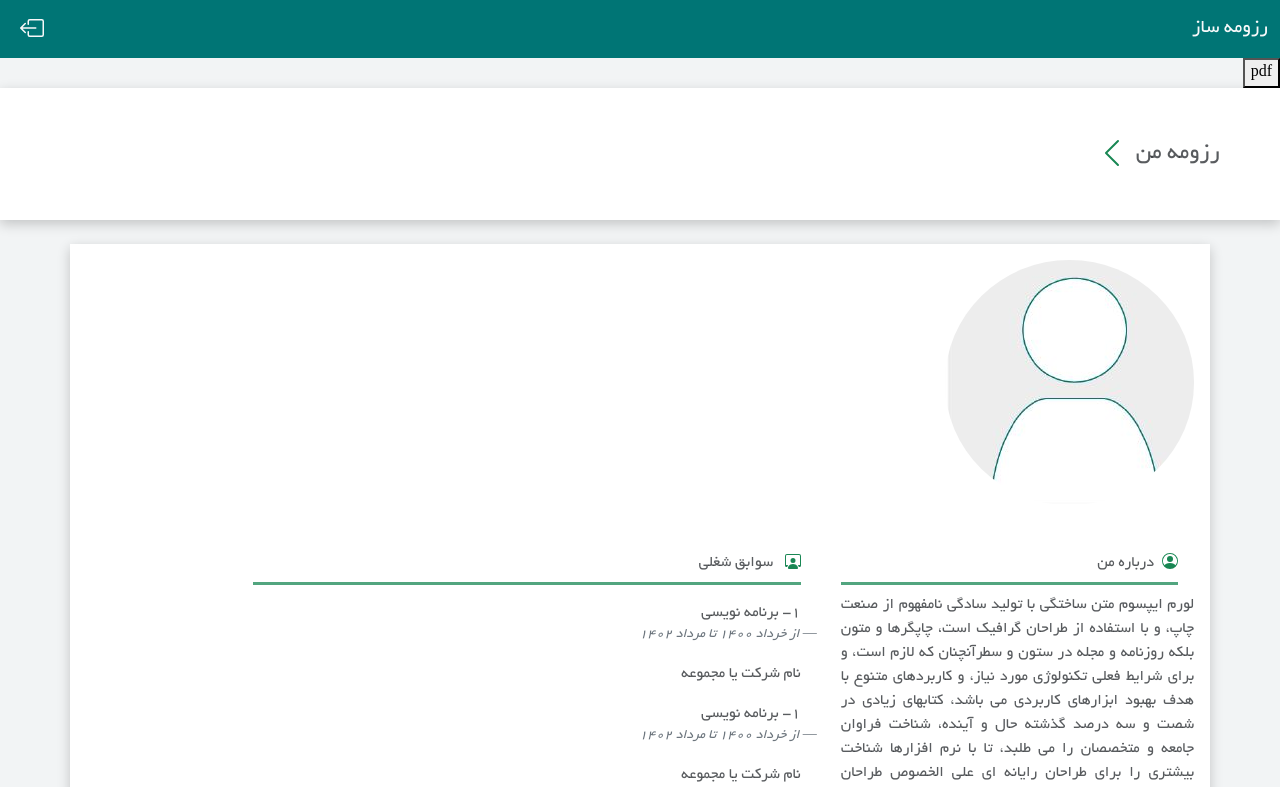
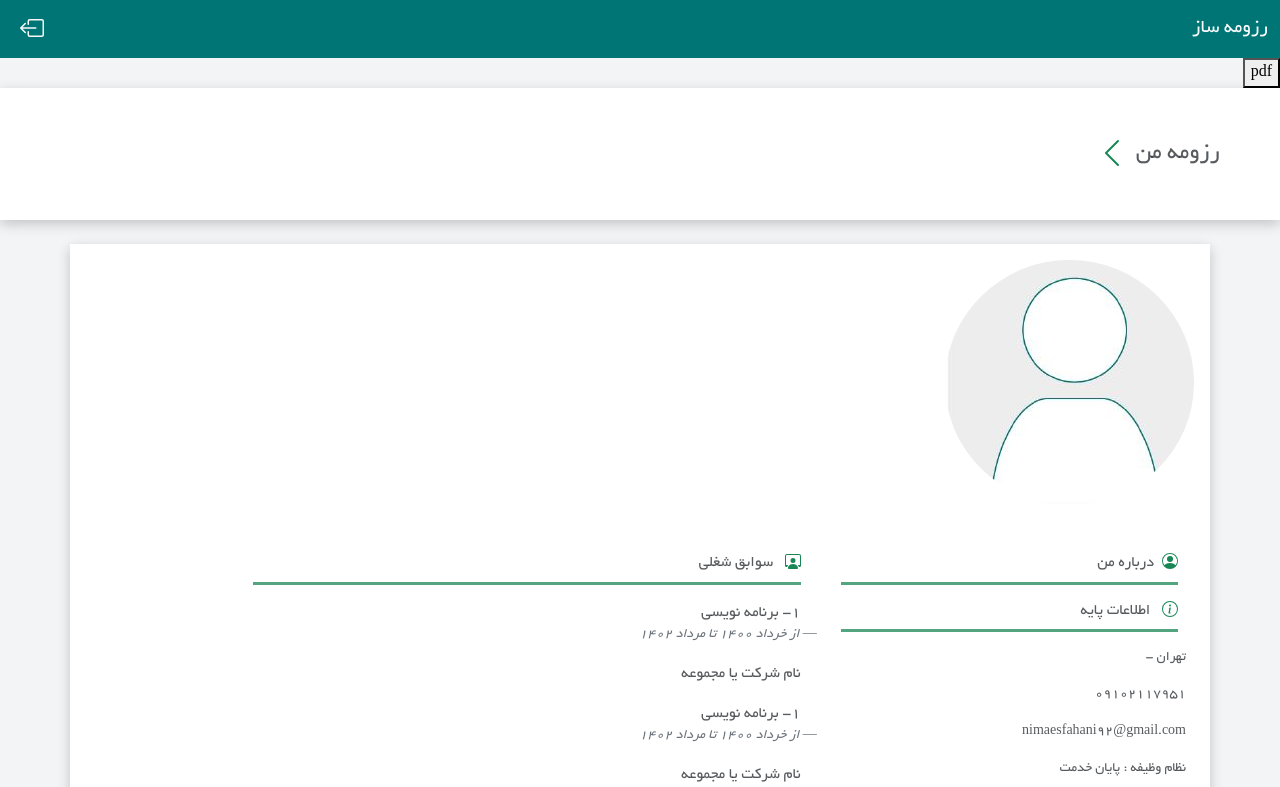
Before and after one commit to nimaessi/Resume, a React (Vite) app: page /resume/generatepdf in a window 1280 px wide. Shown: the top 787 px of the page. Built offline with nearby package versions, Linux system fonts and the light colour scheme; what react-to-pdf would draw is missing.

Commit message:
work on pdf generator 🚧

```diff
--- a/src/components/resume/pdf/AboutPDF.jsx
+++ b/src/components/resume/pdf/AboutPDF.jsx
@@ -1,14 +1,16 @@
 import * as Icon from "react-bootstrap-icons";
+import { useSelector } from "react-redux";
+import { selectInformation } from "../../../features/information/informationSlice";
 
 const AboutPDF = () => {
+
+  const info = useSelector(selectInformation);
   return (
     <>
         <h6 className = "pb-2 text-muted ms-3 border-3 border-bottom border-success border-opacity-75">
             <Icon.PersonCircle className = "text-success me-2" />درباره من
         </h6>
-        <p className = "text-muted lh-base justify-text">
-            لورم ایپسوم متن ساختگی با تولید سادگی نامفهوم از صنعت چاپ، و با استفاده از طراحان گرافیک است، چاپگرها و متون بلکه روزنامه و مجله در ستون و سطرآنچنان که لازم است، و برای شرایط فعلی تکنولوژی مورد نیاز، و کاربردهای متنوع با هدف بهبود ابزارهای کاربردی می باشد، کتابهای زیادی در شصت و سه درصد گذشته حال و آینده، شناخت فراوان جامعه و متخصصان را می طلبد، تا با نرم افزارها شناخت بیشتری را برای طراحان رایانه ای علی الخصوص طراحان خلاقیه قرار گیرد.
-        </p>
+        <p className = "text-muted lh-base justify-text">{info.additionalInformation}</p>
     </>
   )
 }
--- a/src/components/resume/pdf/BasicInfoPDF.jsx
+++ b/src/components/resume/pdf/BasicInfoPDF.jsx
@@ -1,12 +1,17 @@
 import * as Icon from "react-bootstrap-icons";
+import { useSelector } from "react-redux";
+import { selectInformation } from "../../../features/information/informationSlice";
 
 const BasicInfoPDF = () => {
+
+  const info = useSelector(selectInformation);
+
   return (
     <>
         <h6 className = "pb-2 text-muted ms-3 border-3 border-bottom border-success border-opacity-75">
             <Icon.InfoCircle className = "text-success me-2" /> اطلاعات پایه
         </h6>
-        <p className = "text-muted ms-2 mt-3 fs-14">تهران - شریعتی </p>
+        <p className = "text-muted ms-2 mt-3 fs-14">تهران - {info.address} </p>
         <p className = "text-muted ms-2 mt-3 fs-14"> 09102117951</p>
         <p className = "text-muted ms-2 mt-3 fs-14"> nimaesfahani92@gmail.com</p>
         <p className = "text-muted ms-2 mt-3 fs-14">نظام وظیفه :  پایان خدمت</p>
```
